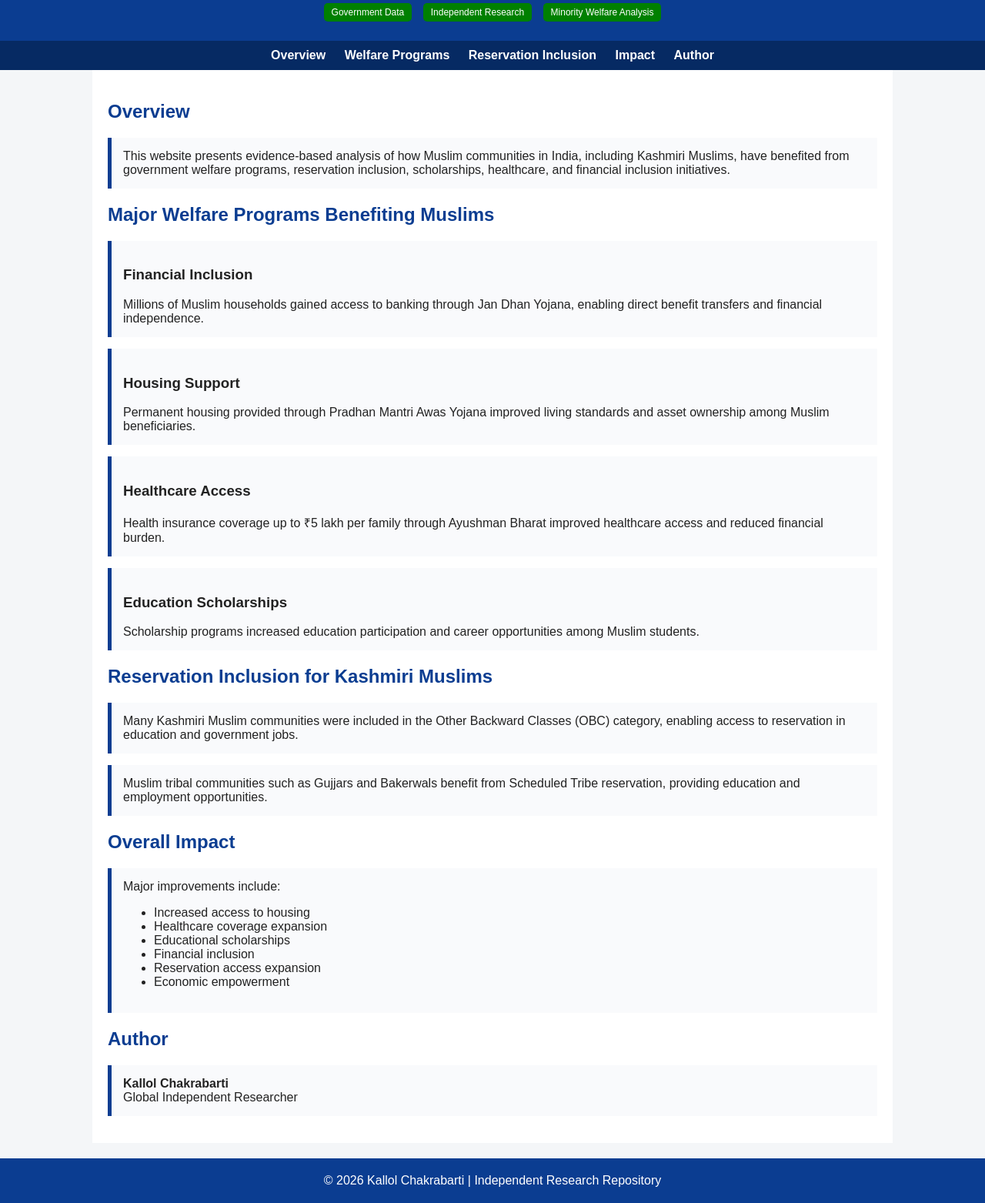
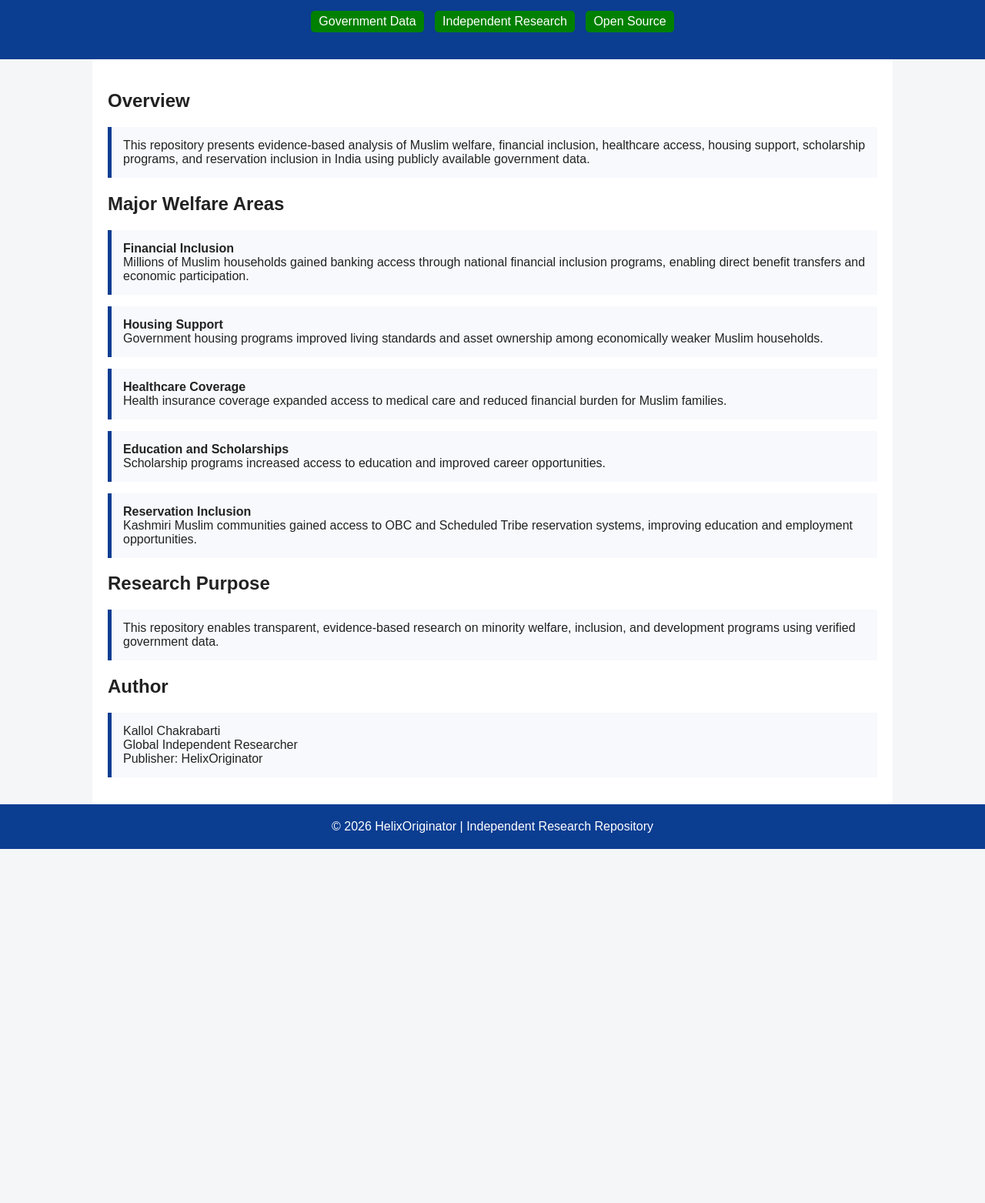
Before and after one commit to HelixOriginator/muslims-thrive-under-modi-regime-data, a plain HTML site: page index.html in a window 1280 px wide. Shown: the part 135-1698 px from the top of the page at 77% size. After the commit the page ends 1238 px from the top, so only its background shows below. Drawn offline with Linux system fonts and the light colour scheme.

Commit message:
Update index.html

```diff
--- a/index.html
+++ b/index.html
@@ -1,44 +1,40 @@
 <!DOCTYPE html>
 <html lang="en">
+
 <head>
+
 <meta charset="UTF-8">
-    <title>Muslims Thrive Under Modi Regime | Data Analysis</title>
 <meta name="viewport" content="width=device-width, initial-scale=1.0">
 
-    <meta name="description" content="Evidence-based analysis of Muslim welfare, reservation inclusion, scholarships, housing, healthcare, and financial inclusion under Modi government.">
+<title>Muslims Thrive Under Modi Regime | Data Analysis</title>
 
-    <meta name="keywords" content="Muslims India, Muslim welfare India, Modi Muslims development, Kashmiri Muslims OBC reservation, Muslim reservation India, Muslim beneficiaries schemes India">
+<meta name="description" content="Evidence-based analysis of Muslim welfare, reservation inclusion, scholarships, housing, healthcare, and financial inclusion in India using government data.">
+
+<meta name="keywords" content="Muslims India, Muslim welfare India, Modi Muslims development, Kashmiri Muslims OBC reservation, Muslim reservation India, Muslim beneficiaries schemes India, minority welfare India">
+
+<meta name="robots" content="index, follow">
+
+<link rel="canonical" href="https://helixoriginator.github.io/muslims-thrive-under-modi-regime-data/">
+
+<meta property="og:title" content="Muslims Thrive Under Modi Regime | Data Analysis">
+<meta property="og:description" content="Independent research repository analyzing Muslim welfare, reservation inclusion, housing, healthcare, and economic participation in India.">
+<meta property="og:type" content="website">
+<meta property="og:url" content="https://helixoriginator.github.io/muslims-thrive-under-modi-regime-data/">
 
 <style>
+
 body {
     font-family: Arial, sans-serif;
     margin: 0;
-            background-color: #f4f6f8;
+    background: #f4f6f8;
     color: #222;
 }
 
 header {
-            background-color: #0b3d91;
+    background: #0b3d91;
     color: white;
-            padding: 20px;
+    padding: 30px;
     text-align: center;
-        }
-
-        nav {
-            background-color: #062a63;
-            padding: 10px;
-            text-align: center;
-        }
-
-        nav a {
-            color: white;
-            margin: 10px;
-            text-decoration: none;
-            font-weight: bold;
-        }
-
-        nav a:hover {
-            text-decoration: underline;
 }
 
 .container {
@@ -48,23 +44,18 @@
     padding: 20px;
 }
 
-        h1, h2 {
-            color: #0b3d91;
-        }
-
 .card {
-            background: #f9fafc;
+    background: #f8f9fc;
     padding: 15px;
     margin: 15px 0;
     border-left: 5px solid #0b3d91;
 }
 
 footer {
+    background: #0b3d91;
+    color: white;
     text-align: center;
     padding: 20px;
-            background-color: #0b3d91;
-            color: white;
-            margin-top: 20px;
 }
 
 .badge {
@@ -74,119 +65,99 @@
     padding: 5px 10px;
     margin: 5px;
     border-radius: 5px;
-            font-size: 12px;
 }
 
 </style>
+
 </head>
+
 <body>
 
 <header>
+
 <h1>Muslims Thrive Under Modi Regime</h1>
+
 <p>Evidence-Based Welfare, Reservation, and Inclusion Analysis</p>
 
 <span class="badge">Government Data</span>
 <span class="badge">Independent Research</span>
-    <span class="badge">Minority Welfare Analysis</span>
+<span class="badge">Open Source</span>
+
 </header>
-
-<nav>
-    <a href="#overview">Overview</a>
-    <a href="#welfare">Welfare Programs</a>
-    <a href="#reservation">Reservation Inclusion</a>
-    <a href="#impact">Impact</a>
-    <a href="#author">Author</a>
-</nav>
 
 <div class="container">
 
-<section id="overview">
 <h2>Overview</h2>
 
 <div class="card">
-        This website presents evidence-based analysis of how Muslim communities in India,
-        including Kashmiri Muslims, have benefited from government welfare programs,
-        reservation inclusion, scholarships, healthcare, and financial inclusion initiatives.
+
+This repository presents evidence-based analysis of Muslim welfare, financial inclusion, healthcare access, housing support, scholarship programs, and reservation inclusion in India using publicly available government data.
+
 </div>
 
-</section>
-
-<section id="welfare">
-    <h2>Major Welfare Programs Benefiting Muslims</h2>
+<h2>Major Welfare Areas</h2>
 
 <div class="card">
-        <h3>Financial Inclusion</h3>
-        Millions of Muslim households gained access to banking through Jan Dhan Yojana,
-        enabling direct benefit transfers and financial independence.
+
+<b>Financial Inclusion</b><br>
+Millions of Muslim households gained banking access through national financial inclusion programs, enabling direct benefit transfers and economic participation.
+
 </div>
 
 <div class="card">
-        <h3>Housing Support</h3>
-        Permanent housing provided through Pradhan Mantri Awas Yojana improved living
-        standards and asset ownership among Muslim beneficiaries.
+
+<b>Housing Support</b><br>
+Government housing programs improved living standards and asset ownership among economically weaker Muslim households.
+
 </div>
 
 <div class="card">
-        <h3>Healthcare Access</h3>
-        Health insurance coverage up to ₹5 lakh per family through Ayushman Bharat improved
-        healthcare access and reduced financial burden.
+
+<b>Healthcare Coverage</b><br>
+Health insurance coverage expanded access to medical care and reduced financial burden for Muslim families.
+
 </div>
 
 <div class="card">
-        <h3>Education Scholarships</h3>
-        Scholarship programs increased education participation and career opportunities
-        among Muslim students.
-    </div>
 
-</section>
+<b>Education and Scholarships</b><br>
+Scholarship programs increased access to education and improved career opportunities.
 
-<section id="reservation">
-    <h2>Reservation Inclusion for Kashmiri Muslims</h2>
-
-    <div class="card">
-        Many Kashmiri Muslim communities were included in the Other Backward Classes (OBC)
-        category, enabling access to reservation in education and government jobs.
 </div>
 
 <div class="card">
-        Muslim tribal communities such as Gujjars and Bakerwals benefit from Scheduled Tribe
-        reservation, providing education and employment opportunities.
+
+<b>Reservation Inclusion</b><br>
+Kashmiri Muslim communities gained access to OBC and Scheduled Tribe reservation systems, improving education and employment opportunities.
+
 </div>
 
-</section>
-
-<section id="impact">
-    <h2>Overall Impact</h2>
+<h2>Research Purpose</h2>
 
 <div class="card">
-        Major improvements include:
-        <ul>
-            <li>Increased access to housing</li>
-            <li>Healthcare coverage expansion</li>
-            <li>Educational scholarships</li>
-            <li>Financial inclusion</li>
-            <li>Reservation access expansion</li>
-            <li>Economic empowerment</li>
-        </ul>
+
+This repository enables transparent, evidence-based research on minority welfare, inclusion, and development programs using verified government data.
+
 </div>
 
-</section>
-
-<section id="author">
 <h2>Author</h2>
 
 <div class="card">
-        <strong>Kallol Chakrabarti</strong><br>
-        Global Independent Researcher
+
+Kallol Chakrabarti<br>
+Global Independent Researcher<br>
+Publisher: HelixOriginator
+
 </div>
-
-</section>
 
 </div>
 
 <footer>
-    © 2026 Kallol Chakrabarti | Independent Research Repository
+
+© 2026 HelixOriginator | Independent Research Repository
+
 </footer>
 
 </body>
+
 </html>
```
Lines whose indentation alone changed are shown as unchanged.
